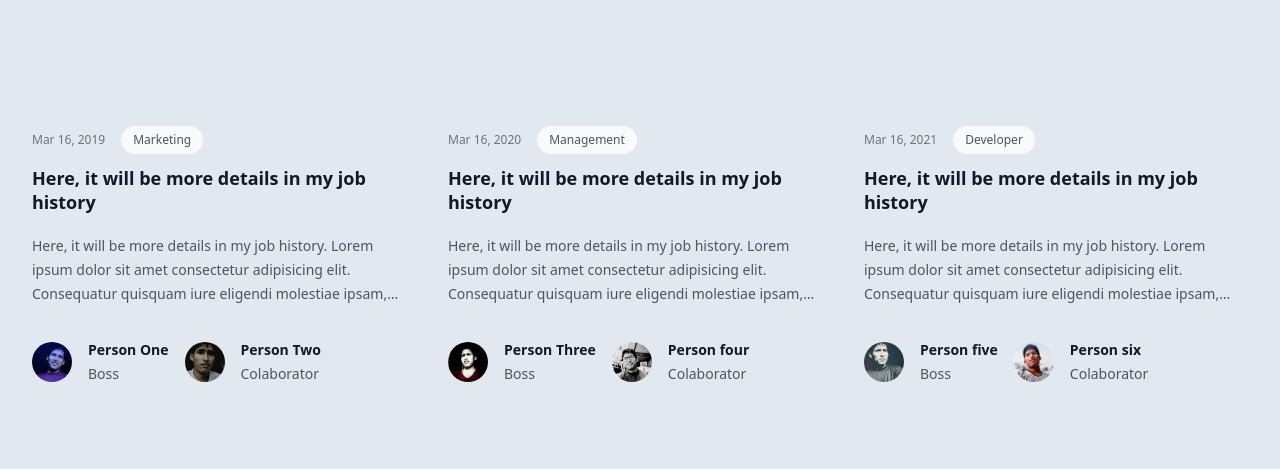
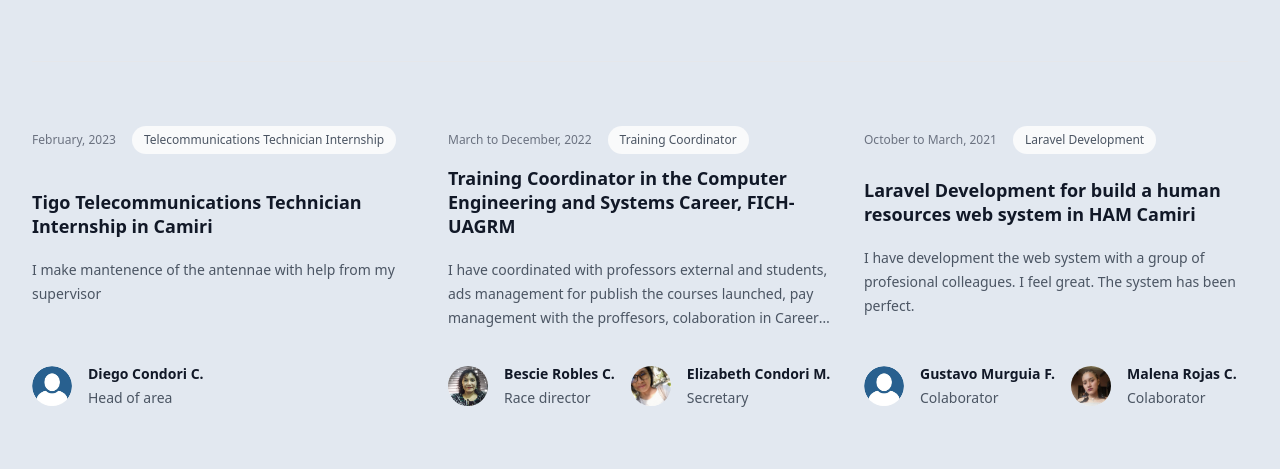
Before and after one commit to alfreding0/profile, a plain HTML site: page index.html in a window 1280 px wide. Shown: the part 483-952 px from the top of the page. Drawn offline with nearby package versions, Linux system fonts and the light colour scheme.

Commit message:
update work history

```diff
--- a/index.html
+++ b/index.html
@@ -111,42 +111,112 @@
 
                 <article class="flex max-w-xl flex-col items-start justify-between">
                     <div class="flex items-center gap-x-4 text-xs">
-                        <time datetime="2020-03-16" class="text-gray-500">Mar 16, 2019</time>
+                        <time datetime="2020-03-16" class="text-gray-500">February, 2023</time>
                         <a href="#"
-                            class="relative z-10 rounded-full bg-gray-50  px-3 py-1.5 font-medium text-gray-600 hover:bg-gray-100">Marketing</a>
+                            class="relative z-10 rounded-full bg-gray-50  px-3 py-1.5 font-medium text-gray-600 hover:bg-gray-100">Telecommunications Technician Internship</a>
+                    </div>
+                    <div class="group relative">
+                        <h3
+                            class="mt-3 text-lg font-semibold leading-6 text-gray-900 dark:text-white group-hover:text-gray-600">
+                            <a href="google.com">
+                                <span class="absolute inset-0"></span>
+                                Tigo Telecommunications Technician Internship in Camiri
+                            </a>
+                        </h3>
+                        <p class="mt-5 line-clamp-3 text-sm leading-6 text-gray-600 dark:text-slate-400">I make mantenence of the antennae with help from my supervisor</p>
+                    </div>
+                    <div class="relative mt-8 flex items-center gap-x-4">
+                        <img src="img/profile-default.png" alt="" class="h-10 w-10 rounded-full bg-gray-50">
+                        <div class="text-sm leading-6">
+                            <p class="font-semibold text-gray-900 dark:text-white">
+                                <a href="#">
+                                    <span class="absolute inset-0"></span>
+                                    Diego Condori C.
+                                </a>
+                            </p>
+                            <p class="text-gray-600 dark:text-slate-400">Head of area</p>
+                        </div>
+                    </div>
+                </article>
+
+
+                <article class="flex max-w-xl flex-col items-start justify-between">
+                    <div class="flex items-center gap-x-4 text-xs">
+                        <time datetime="2020-03-16" class="text-gray-500">March to December, 2022</time>
+                        <a href="#"
+                            class="relative z-10 rounded-full bg-gray-50  px-3 py-1.5 font-medium text-gray-600 hover:bg-gray-100">Training Coordinator</a>
                     </div>
                     <div class="group relative">
                         <h3
                             class="mt-3 text-lg font-semibold leading-6 text-gray-900 dark:text-white group-hover:text-gray-600">
                             <a href="#">
                                 <span class="absolute inset-0"></span>
-                                Here, it will be more details in my job history
+                                Training Coordinator in the Computer Engineering and Systems Career, FICH-UAGRM
                             </a>
                         </h3>
-                        <p class="mt-5 line-clamp-3 text-sm leading-6 text-gray-600 dark:text-slate-400">Here, it will
-                            be more details in my job history. Lorem ipsum dolor sit amet consectetur adipisicing elit.
-                            Consequatur quisquam iure eligendi molestiae ipsam, delectus veniam nihil dignissimos
-                            voluptates totam dicta voluptatibus? Iure veritatis repellendus dolor soluta nobis molestiae
-                            ducimus!</p>
+                        <p class="mt-5 line-clamp-3 text-sm leading-6 text-gray-600 dark:text-slate-400">I have coordinated with professors external and students, ads management for publish the courses launched, pay management with the proffesors, colaboration in Career Management</p>
                     </div>
                     <div class="relative mt-8 flex items-center gap-x-4">
-                        <img src="img/alf-1.jpeg" alt="" class="h-10 w-10 rounded-full bg-gray-50">
+                        <img src="img/iveth.jpeg" alt="" class="h-10 w-10 rounded-full bg-gray-50">
                         <div class="text-sm leading-6">
                             <p class="font-semibold text-gray-900 dark:text-white">
                                 <a href="#">
                                     <span class="absolute inset-0"></span>
-                                    Person One
+                                    Bescie Robles C.
                                 </a>
                             </p>
-                            <p class="text-gray-600 dark:text-slate-400">Boss</p>
+                            <p class="text-gray-600 dark:text-slate-400">Race director</p>
                         </div>
 
-                        <img src="img/alf-2.jpeg" alt="" class="h-10 w-10 rounded-full bg-gray-50">
+                        <img src="img/maria.jpeg" alt="" class="h-10 w-10 rounded-full bg-gray-50">
                         <div class="text-sm leading-6">
                             <p class="font-semibold text-gray-900 dark:text-white">
                                 <a href="#">
                                     <span class="absolute inset-0"></span>
-                                    Person Two
+                                    Elizabeth Condori M.
+                                </a>
+                            </p>
+                            <p class="text-gray-600 dark:text-slate-400">Secretary</p>
+                        </div>
+                    </div>
+                </article>
+
+
+
+                <article class="flex max-w-xl flex-col items-start justify-between">
+                    <div class="flex items-center gap-x-4 text-xs">
+                        <time datetime="2020-03-16" class="text-gray-500">October to March, 2021</time>
+                        <a href="#"
+                            class="relative z-10 rounded-full bg-gray-50 px-3 py-1.5 font-medium text-gray-600 hover:bg-gray-100">Laravel Development</a>
+                    </div>
+                    <div class="group relative">
+                        <h3
+                            class="mt-3 text-lg font-semibold leading-6 text-gray-900 dark:text-white group-hover:text-gray-600">
+                            <a href="#">
+                                <span class="absolute inset-0"></span>
+                                Laravel Development for build a human resources web system in HAM Camiri
+                            </a>
+                        </h3>
+                        <p class="mt-5 line-clamp-3 text-sm leading-6 text-gray-600 dark:text-slate-400">I have development the web system with a group of profesional colleagues. I feel great. The system has been perfect.</p>
+                    </div>
+                    <div class="relative mt-8 flex items-center gap-x-4">
+                        <img src="img/profile-default.png" alt="" class="h-10 w-10 rounded-full bg-gray-50">
+                        <div class="text-sm leading-6">
+                            <p class="font-semibold text-gray-900 dark:text-white">
+                                <a href="#">
+                                    <span class="absolute inset-0"></span>
+                                    Gustavo Murguia F.
+                                </a>
+                            </p>
+                            <p class="text-gray-600 dark:text-slate-400">Colaborator</p>
+                        </div>
+
+                        <img src="img/malena.jpeg" alt="" class="h-10 w-10 rounded-full bg-gray-50">
+                        <div class="text-sm leading-6">
+                            <p class="font-semibold text-gray-900 dark:text-white">
+                                <a href="#">
+                                    <span class="absolute inset-0"></span>
+                                    Malena Rojas C.
                                 </a>
                             </p>
                             <p class="text-gray-600 dark:text-slate-400">Colaborator</p>
@@ -158,92 +228,32 @@
 
                 <article class="flex max-w-xl flex-col items-start justify-between">
                     <div class="flex items-center gap-x-4 text-xs">
-                        <time datetime="2020-03-16" class="text-gray-500">Mar 16, 2020</time>
+                        <time datetime="2020-03-16" class="text-gray-500">March to December, 2021</time>
                         <a href="#"
-                            class="relative z-10 rounded-full bg-gray-50 px-3 py-1.5 font-medium text-gray-600 hover:bg-gray-100">Management</a>
+                            class="relative z-10 rounded-full bg-gray-50 px-3 py-1.5 font-medium text-gray-600 hover:bg-gray-100">Graduation project</a>
                     </div>
                     <div class="group relative">
                         <h3
                             class="mt-3 text-lg font-semibold leading-6 text-gray-900 dark:text-white group-hover:text-gray-600">
                             <a href="#">
                                 <span class="absolute inset-0"></span>
-                                Here, it will be more details in my job history
+                                Development and Defending from Graduation project for get System Engineering Career
                             </a>
                         </h3>
-                        <p class="mt-5 line-clamp-3 text-sm leading-6 text-gray-600 dark:text-slate-400">Here, it will
-                            be more details in my job history. Lorem ipsum dolor sit amet consectetur adipisicing elit.
-                            Consequatur quisquam iure eligendi molestiae ipsam, delectus veniam nihil dignissimos
-                            voluptates totam dicta voluptatibus? Iure veritatis repellendus dolor soluta nobis molestiae
-                            ducimus!</p>
+                        <p class="mt-5 line-clamp-3 text-sm leading-6 text-gray-600 dark:text-slate-400">
+                            I have development my Graduation Project in Laravel Framework for the Transport Bussines 12 of July, in Camiri. It has been perfect.
+                        </p>
                     </div>
                     <div class="relative mt-8 flex items-center gap-x-4">
-                        <img src="img/alf-3.jpeg" alt="" class="h-10 w-10 rounded-full bg-gray-50">
+                        <img src="img/iveth.jpeg" alt="" class="h-10 w-10 rounded-full bg-gray-50">
                         <div class="text-sm leading-6">
                             <p class="font-semibold text-gray-900 dark:text-white">
                                 <a href="#">
                                     <span class="absolute inset-0"></span>
-                                    Person Three
+                                    Bescie Robles C.
                                 </a>
                             </p>
-                            <p class="text-gray-600 dark:text-slate-400">Boss</p>
-                        </div>
-
-                        <img src="img/alf-4.jpeg" alt="" class="h-10 w-10 rounded-full bg-gray-50">
-                        <div class="text-sm leading-6">
-                            <p class="font-semibold text-gray-900 dark:text-white">
-                                <a href="#">
-                                    <span class="absolute inset-0"></span>
-                                    Person four
-                                </a>
-                            </p>
-                            <p class="text-gray-600 dark:text-slate-400">Colaborator</p>
-                        </div>
-                    </div>
-                </article>
-
-
-
-                <article class="flex max-w-xl flex-col items-start justify-between">
-                    <div class="flex items-center gap-x-4 text-xs">
-                        <time datetime="2020-03-16" class="text-gray-500">Mar 16, 2021</time>
-                        <a href="#"
-                            class="relative z-10 rounded-full bg-gray-50 px-3 py-1.5 font-medium text-gray-600 hover:bg-gray-100">Developer</a>
-                    </div>
-                    <div class="group relative">
-                        <h3
-                            class="mt-3 text-lg font-semibold leading-6 text-gray-900 dark:text-white group-hover:text-gray-600">
-                            <a href="#">
-                                <span class="absolute inset-0"></span>
-                                Here, it will be more details in my job history
-                            </a>
-                        </h3>
-                        <p class="mt-5 line-clamp-3 text-sm leading-6 text-gray-600 dark:text-slate-400">Here, it will
-                            be more details in my job history. Lorem ipsum dolor sit amet consectetur adipisicing elit.
-                            Consequatur quisquam iure eligendi molestiae ipsam, delectus veniam nihil dignissimos
-                            voluptates totam dicta voluptatibus? Iure veritatis repellendus dolor soluta nobis molestiae
-                            ducimus!</p>
-                    </div>
-                    <div class="relative mt-8 flex items-center gap-x-4">
-                        <img src="img/alf-5.jpeg" alt="" class="h-10 w-10 rounded-full bg-gray-50">
-                        <div class="text-sm leading-6">
-                            <p class="font-semibold text-gray-900 dark:text-white">
-                                <a href="#">
-                                    <span class="absolute inset-0"></span>
-                                    Person five
-                                </a>
-                            </p>
-                            <p class="text-gray-600 dark:text-slate-400">Boss</p>
-                        </div>
-
-                        <img src="img/alf-6.png" alt="" class="h-10 w-10 rounded-full bg-gray-50">
-                        <div class="text-sm leading-6">
-                            <p class="font-semibold text-gray-900 dark:text-white">
-                                <a href="#">
-                                    <span class="absolute inset-0"></span>
-                                    Person six
-                                </a>
-                            </p>
-                            <p class="text-gray-600 dark:text-slate-400">Colaborator</p>
+                            <p class="text-gray-600 dark:text-slate-400">Project Tutor</p>
                         </div>
                     </div>
                 </article>
```
Also changed, not shown: img/alf-1.jpeg (deleted), img/alf-2.jpeg (deleted), img/alf-3.jpeg (deleted), img/alf-4.jpeg (deleted), img/alf-5.jpeg (deleted), img/alf-6.png (deleted), img/iveth.jpeg (added), img/malena.jpeg (added), img/maria.jpeg (added), img/profile-default.png (added), img/profile.png.
